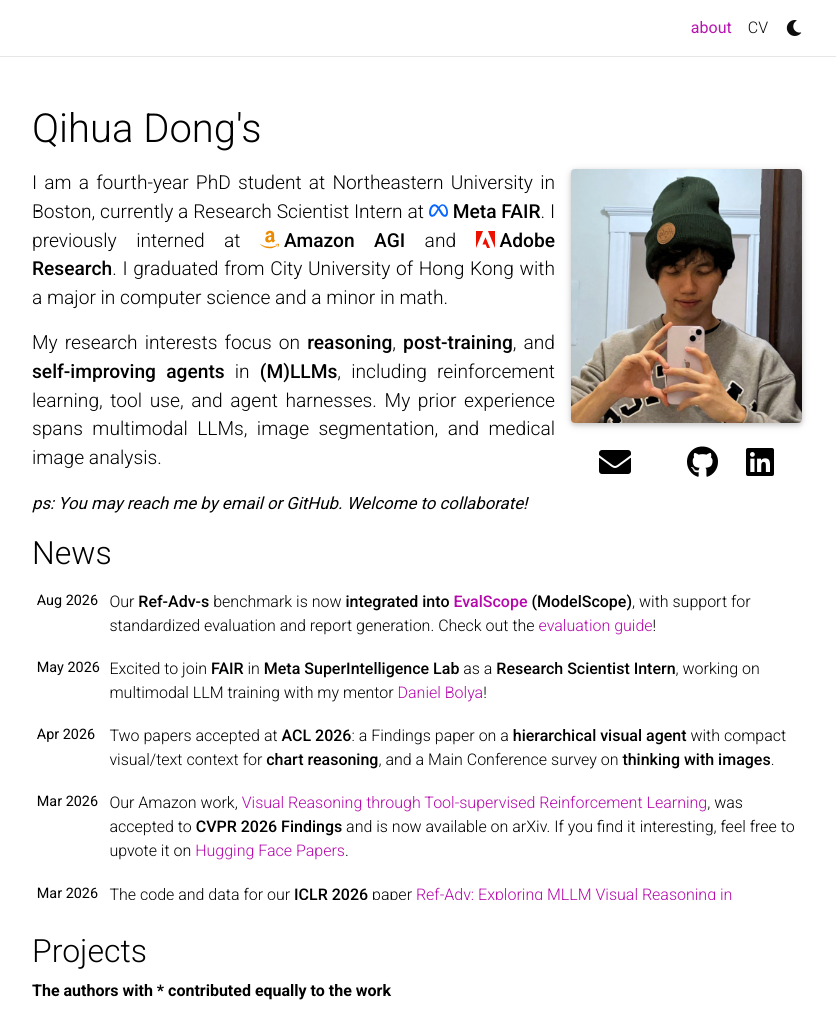
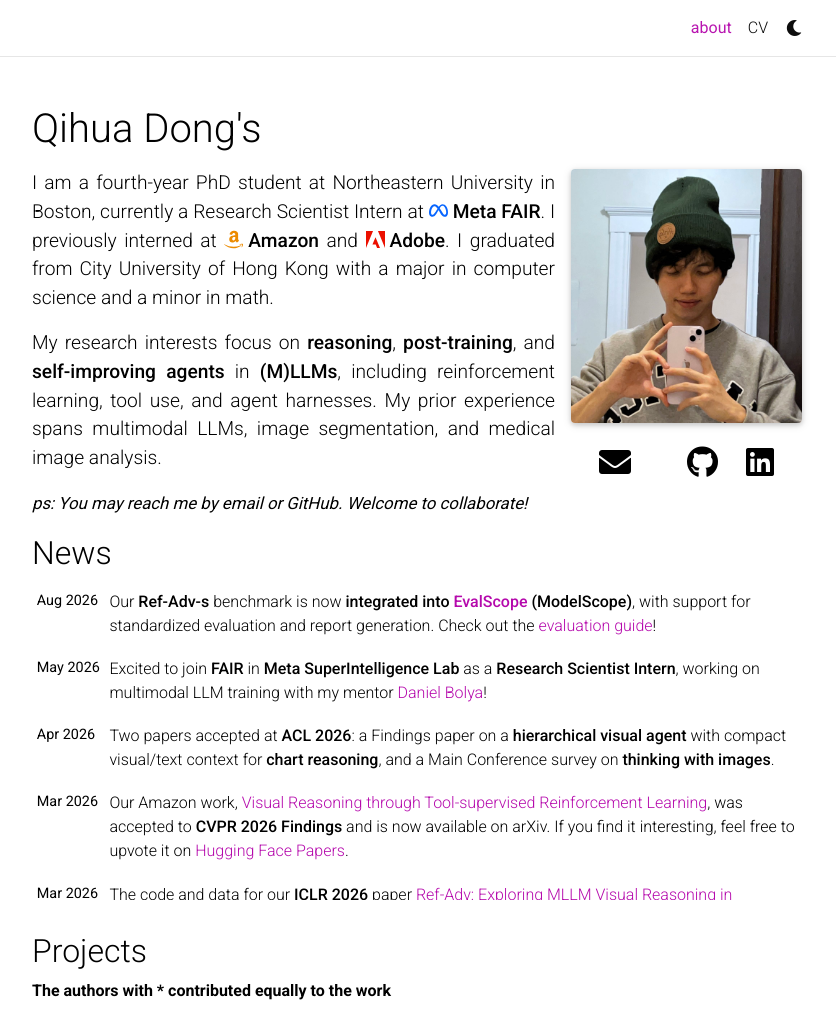
Before and after one commit to dddraxxx/dddraxxx.github.io, a Jekyll site: the page built from _pages/about.md, in a window 1280 px wide and 1296 px high, cut to the strip 0-1031 px from the top of the window. Shown: the whole strip, without its empty margins (223-1059 px from the left). Built offline with Jekyll 4.4.1, drawn with Linux system fonts in a browser that asks for light colours; full-size pictures stand in for the smaller copies a plugin makes; comment, search, counter and statistics services are not loaded; a style sheet for code colours, icons or effects is not loaded.

Commit message:
Homepage: shorten internship company names
Co-Authored-By: Claude Opus 5.5 <noreply@anthropic.com>
Claude-Session: https://claude.ai/code/session_01GLDGX1h3FE6y48a496N3iR

```diff
--- a/_pages/about.md
+++ b/_pages/about.md
@@ -13,7 +13,7 @@ news: true  # includes a list of news items
 selected_papers: true # includes a list of papers marked as "selected={true}"
 social: true  # includes social icons at the bottom of the page
 ---
-I am a fourth-year PhD student at Northeastern University in Boston, currently a Research Scientist Intern at <img class="company-logo" src="/assets/img/company-logos/meta-mark.svg" alt=""><strong>Meta FAIR</strong>. I previously interned at <img class="company-logo" src="/assets/img/company-logos/amazon-mark.svg" alt=""><strong>Amazon AGI</strong> and <img class="company-logo" src="/assets/img/company-logos/adobe-mark.svg" alt=""><strong>Adobe Research</strong>. I graduated from City University of Hong Kong with a major in computer science and a minor in math.
+I am a fourth-year PhD student at Northeastern University in Boston, currently a Research Scientist Intern at <img class="company-logo" src="/assets/img/company-logos/meta-mark.svg" alt=""><strong>Meta FAIR</strong>. I previously interned at <img class="company-logo" src="/assets/img/company-logos/amazon-mark.svg" alt=""><strong>Amazon</strong> and <img class="company-logo" src="/assets/img/company-logos/adobe-mark.svg" alt=""><strong>Adobe</strong>. I graduated from City University of Hong Kong with a major in computer science and a minor in math.
 
 My research interests focus on **reasoning**, **post-training**, and **self-improving agents** in **(M)LLMs**, including reinforcement learning, tool use, and agent harnesses. My prior experience spans multimodal LLMs, image segmentation, and medical image analysis.
 
```
